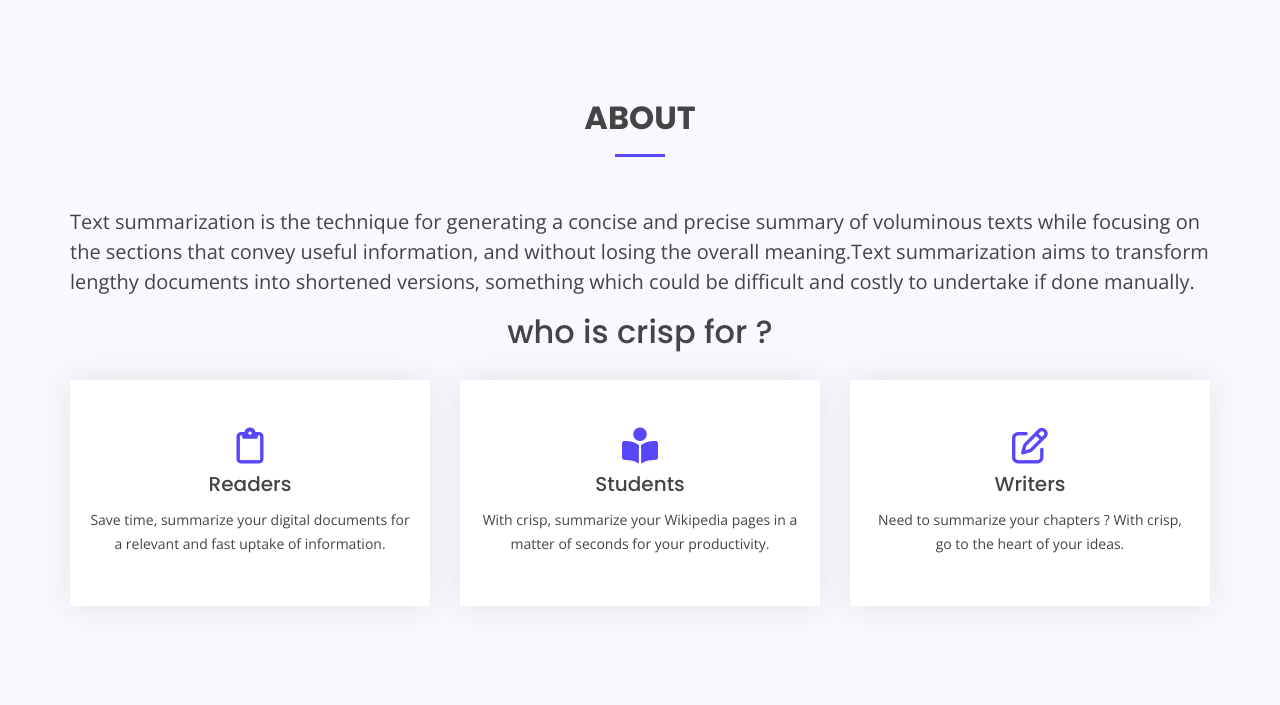
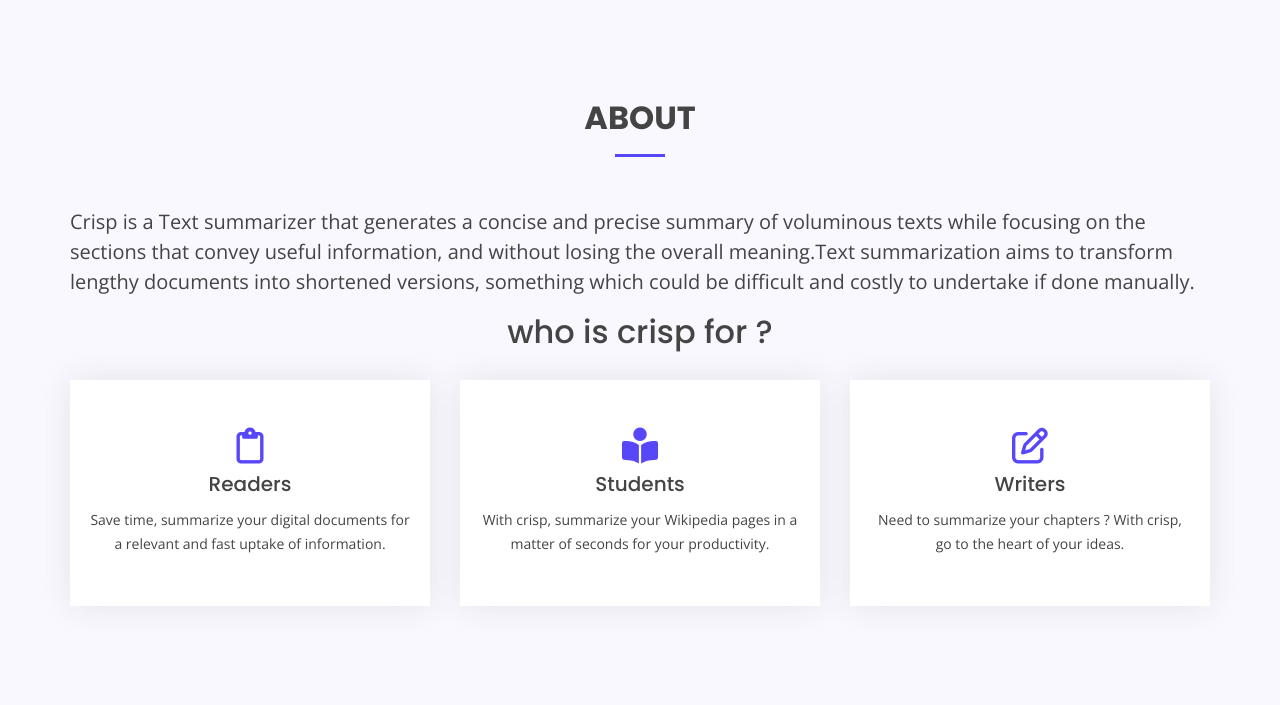
Before and after one commit to yashwanth1702/text-summarizer-crisp, a Flask app: page / in a window 1280 px wide. Shown: the part 2647-3352 px from the top of the page. Run offline with Flask 2, Linux system fonts and the light colour scheme; some libraries are stand-ins or nearby versions.

Commit message:
Update index.html

```diff
--- a/templates/index.html
+++ b/templates/index.html
@@ -5,7 +5,7 @@
   <meta charset="utf-8">
   <meta content="width=device-width, initial-scale=1.0" name="viewport">
 
-  <title>crisp-text summarizer</title>
+  <title>crisp</title>
   <meta content="" name="descriptison">
   <meta content="" name="keywords">
   <script src='https://kit.fontawesome.com/a076d05399.js'></script>
@@ -179,7 +179,7 @@
 
         <div class="row">
 
-              <p style="font-size: 20px;" >Text summarization is the technique for generating a concise and precise summary of voluminous texts while focusing on the sections that convey useful information, and without losing the overall meaning.Text summarization aims to transform lengthy documents into shortened versions, something which could be difficult and costly to undertake if done manually.</p>
+              <p style="font-size: 20px;" >Crisp is a Text summarizer that generates a concise and precise summary of voluminous texts while focusing on the sections that convey useful information, and without losing the overall meaning.Text summarization aims to transform lengthy documents into shortened versions, something which could be difficult and costly to undertake if done manually.</p>
                 <div class="container" style="padding-bottom: 20px;" >
                   <h2 class="text-center" >who is crisp for ?</h2>
                 </div>
```
